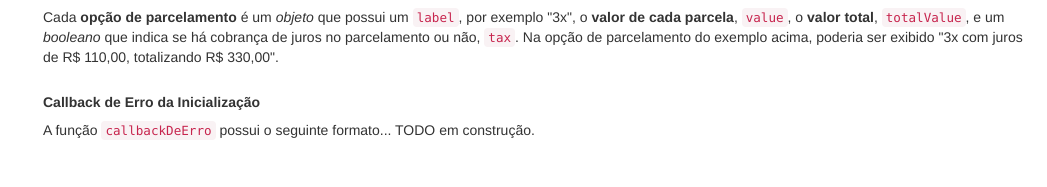
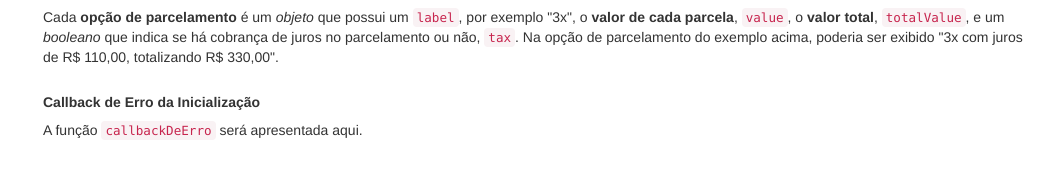
Before and after one commit to muxi-dev/muxi-dev.github.io, a plain HTML site: page v1/index.html in a window 1280 px wide. Shown: the part 4620-4807 px from the top of the page, without its empty margins (233-1280 px from the left). Drawn offline with nearby package versions, Linux system fonts and the light colour scheme; a small style sheet from the web is missing.

Commit message:
Update index.html
Callback de erro não está presente na documentação.

```diff
--- a/v1/index.html
+++ b/v1/index.html
@@ -223,7 +223,7 @@
 
           <a name="api_javascript_iniciandoSessao_frontend_callbackDeErro"></a>
           <h5>Callback de Erro da Inicialização</h5>
-          <p>A função <code>callbackDeErro</code> possui o seguinte formato... TODO em construção.</p>
+          <p>A função <code>callbackDeErro</code> será apresentada aqui.</p>
           <p>&nbsp;</p>
 
           <a name="api_javascript_transacionando"></a>
```
